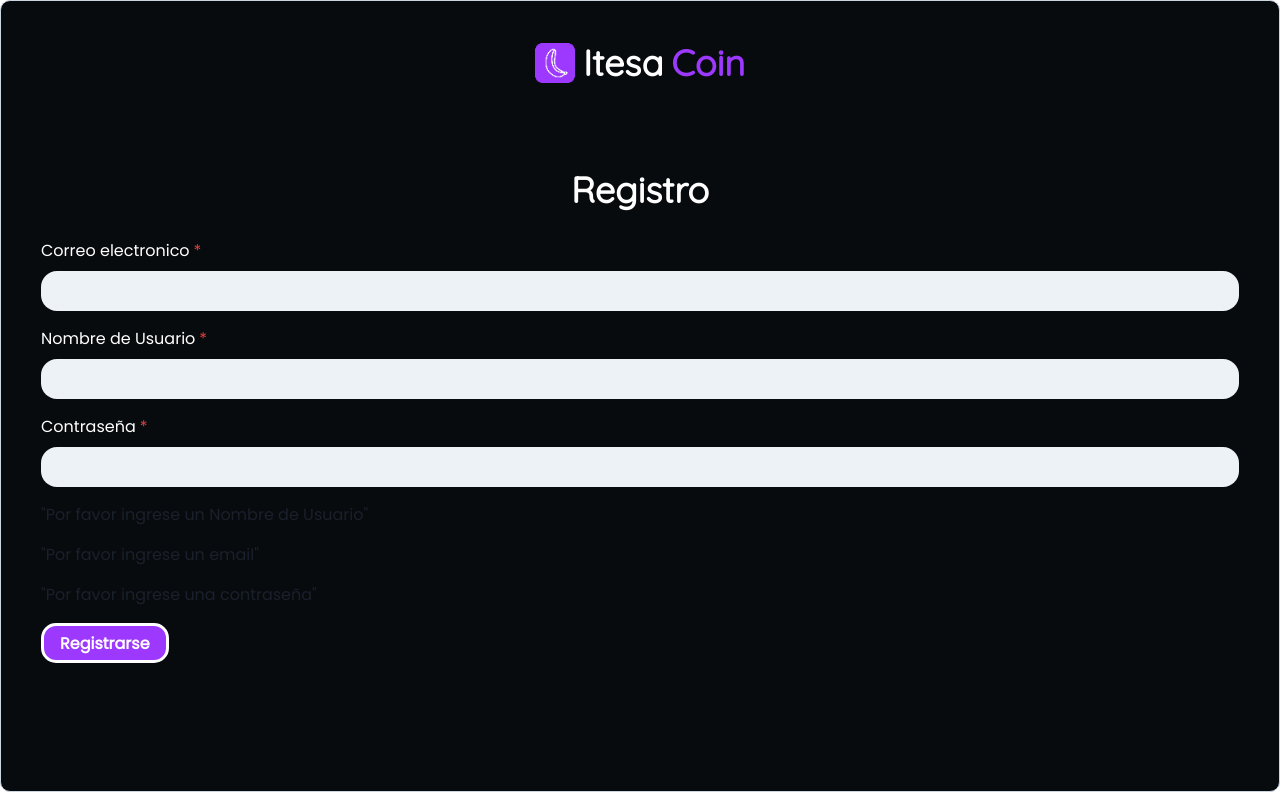
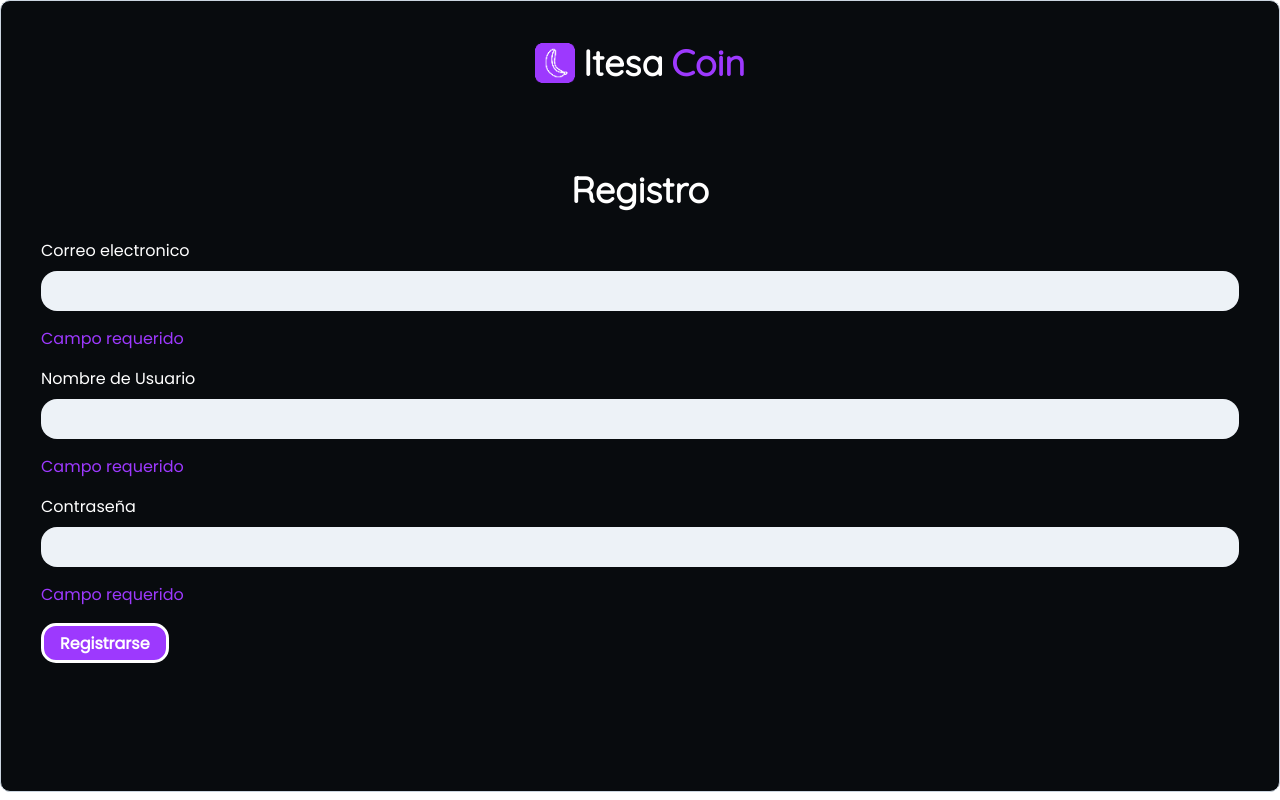
Before and after one commit to francostan/Itesa-viral-p5, a Next.js app in the folder itesa/: page /register in a window 1280 px wide. Built offline with nearby package versions, Linux system fonts and the light colour scheme.

Commit message:
Validations front v2

```diff
--- a/itesa/pages/home.js
+++ b/itesa/pages/home.js
@@ -47,7 +47,7 @@ const Home = () => {
       </HStack>
       <GridItem
         h={"60vh"}
-        w={"50vw"}
+        w={"100%"}
         align={"center"}
         bgRepeat="no-repeat"
         bgPosition={"center"}
--- a/itesa/pages/login.js
+++ b/itesa/pages/login.js
@@ -39,6 +39,7 @@ export default function Login() {
       password: password.value,
     };
     const loggedUser = await axios.post("/login", user);
+
     console.log(loggedUser);
 
     if (loggedUser.status === 200) {
@@ -46,7 +47,8 @@ export default function Login() {
 
       router.push("/2fa");
     } else {
-      console.log("hay algo mal");
+      setLoading(false);
+      alert("Usuario o contraseña incorrecta");
     }
   };
 
--- a/itesa/pages/register.js
+++ b/itesa/pages/register.js
@@ -25,14 +25,8 @@ export default function Registro() {
 
   const handleSubmit = async (e) => {
     if (!nickName.value) {
-      error = "Por favor ingrese un Nombre de Usuario";
-      console.log("Por favor ingrese un Nombre de Usuario");
     } else if (!email.value) {
-      error = "Por favor ingrese un email";
-      console.log("Por favor ingrese un email");
     } else if (!password.value) {
-      error = "Por favor ingrese una contraseña";
-      console.log("Por favor ingrese un contraseña");
     } else {
       e.preventDefault();
       const newUser = {
@@ -43,7 +37,7 @@ export default function Registro() {
       const created = await axios
         .post("/newUser", newUser)
         .then(() => router.push("/login"))
-        .catch((err) => alert(err));
+        .catch((err) => alert("Nombre de usuario o email en uso"));
     }
   };
 
@@ -75,7 +69,7 @@ export default function Registro() {
           </HStack>
           <Heading color="white"> Registro</Heading>
         </VStack>
-        <FormControl isRequired>
+        <FormControl>
           <FormLabel color="white"> Correo electronico</FormLabel>{" "}
           <Input
             _focusVisible={"white"}
@@ -84,8 +78,9 @@ export default function Registro() {
             {...email}
           />
         </FormControl>
+        {email.value ? "" : <div className="errorForm"> Campo requerido</div>}
 
-        <FormControl isRequired>
+        <FormControl>
           <FormLabel color="white"> Nombre de Usuario</FormLabel>{" "}
           <Input
             _focusVisible={"white"}
@@ -94,8 +89,9 @@ export default function Registro() {
             {...nickName}
           />
         </FormControl>
+        {nickName.value ? "" : <div className="errorForm">Campo requerido</div>}
 
-        <FormControl isRequired>
+        <FormControl>
           <FormLabel color="white"> Contraseña</FormLabel>{" "}
           <Input
             rounded="2xl"
@@ -106,13 +102,7 @@ export default function Registro() {
           />
         </FormControl>
 
-        {nickName.value ? (
-          ""
-        ) : (
-          <div>"Por favor ingrese un Nombre de Usuario"</div>
-        )}
-        {email.value ? "" : <div>"Por favor ingrese un email"</div>}
-        {password.value ? "" : <div>"Por favor ingrese una contraseña"</div>}
+        {password.value ? "" : <div className="errorForm">Campo requerido</div>}
 
         <Button
           colorScheme=""
--- a/itesa/styles/globals.css
+++ b/itesa/styles/globals.css
@@ -25,6 +25,7 @@ a {
   top: 4%;
   left: 55%;
 }
+
 .metamask-xl {
   position: absolute;
   z-index: 3;
@@ -43,6 +44,9 @@ a {
 .loading {
   left: 80%;
 }
+.errorForm {
+  color: #9d39fe;
+}
 
 * {
   box-sizing: border-box;
```
